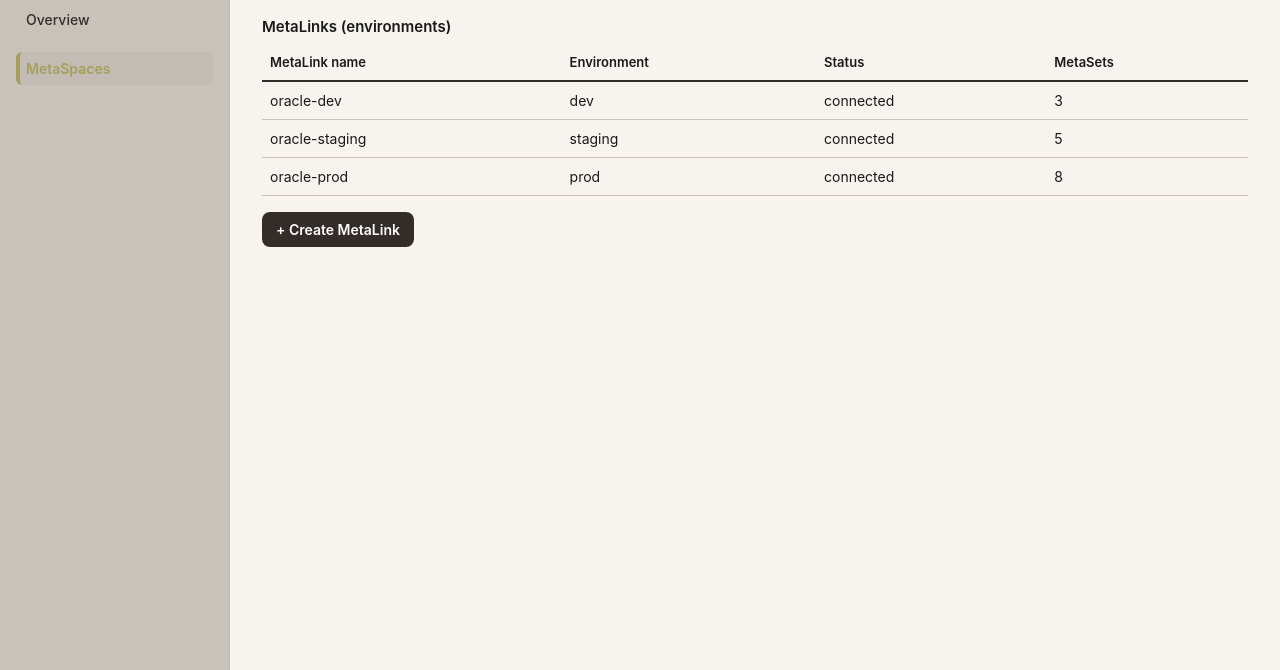
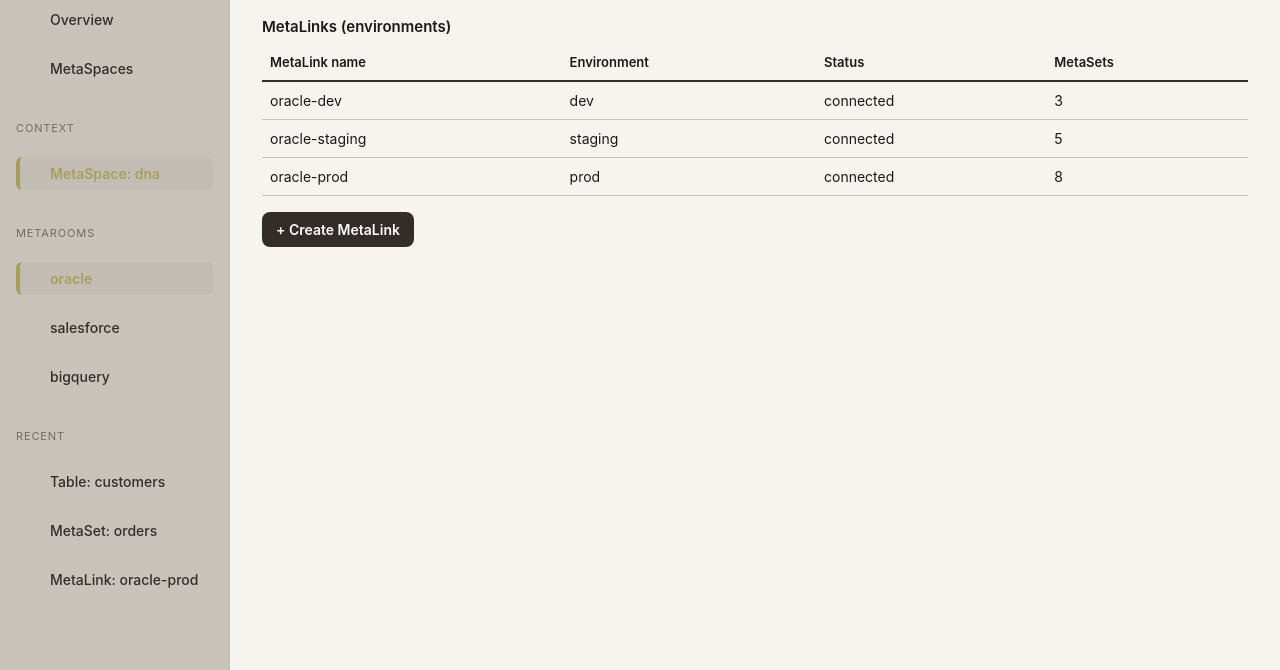
Before and after one commit to VikLchv/inmeta, a plain HTML site: page metaroom.html in a window 1280 px wide. Shown: the part 130-800 px from the top of the page. Drawn offline with Linux system fonts and the light colour scheme.

Commit message:
Add files via upload

```diff
--- a/metaroom.html
+++ b/metaroom.html
@@ -9,24 +9,106 @@
 
 <div class="layout">
 
+    <!-- SIDEBAR -->
     <div class="sidebar">
+
         <div class="sidebar-logo">Inmeta</div>
 
+        <!-- MAIN -->
         <div class="sidebar-section-label">Main</div>
-        <a class="nav-link" href="overview.html">Overview</a>
-        <a class="nav-link active" href="metaspaces.html">MetaSpaces</a>
+
+        <a class="nav-link" href="overview.html">
+            <span class="sidebar-link-icon">
+                <svg class="icon icon-sm" viewBox="0 0 24 24"></svg>
+            </span>
+            Overview
+        </a>
+
+        <a class="nav-link" href="metaspaces.html">
+            <span class="sidebar-link-icon">
+                <svg class="icon icon-sm" viewBox="0 0 24 24"></svg>
+            </span>
+            MetaSpaces
+        </a>
+
+        <!-- CONTEXT -->
+        <div class="sidebar-section-label">Context</div>
+
+        <!-- ACTIVE METASPACE -->
+        <a class="nav-link active" href="metaspace.html">
+            <span class="sidebar-link-icon">
+                <svg class="icon icon-sm" viewBox="0 0 24 24"></svg>
+            </span>
+            MetaSpace: dna
+        </a>
+
+        <!-- METAROOMS LIST -->
+        <div class="sidebar-section-label">MetaRooms</div>
+
+        <!-- ACTIVE METAROOM -->
+        <a class="nav-link active" href="metaroom.html">
+            <span class="sidebar-link-icon">
+                <svg class="icon icon-sm icon--neutral" viewBox="0 0 24 24"></svg>
+            </span>
+            oracle
+        </a>
+
+        <!-- OTHER ROOMS -->
+        <a class="nav-link" href="metaroom.html">
+            <span class="sidebar-link-icon">
+                <svg class="icon icon-sm icon--neutral" viewBox="0 0 24 24"></svg>
+            </span>
+            salesforce
+        </a>
+
+        <a class="nav-link" href="metaroom.html">
+            <span class="sidebar-link-icon">
+                <svg class="icon icon-sm icon--neutral" viewBox="0 0 24 24"></svg>
+            </span>
+            bigquery
+        </a>
+
+        <!-- RECENT -->
+        <div class="sidebar-section-label">Recent</div>
+
+        <a class="nav-link" href="table.html">
+            <span class="sidebar-link-icon">
+                <svg class="icon icon-sm icon--accent" viewBox="0 0 24 24"></svg>
+            </span>
+            Table: customers
+        </a>
+
+        <a class="nav-link" href="metaset.html">
+            <span class="sidebar-link-icon">
+                <svg class="icon icon-sm icon--accent" viewBox="0 0 24 24"></svg>
+            </span>
+            MetaSet: orders
+        </a>
+
+        <a class="nav-link" href="metalink.html">
+            <span class="sidebar-link-icon">
+                <svg class="icon icon-sm icon--accent" viewBox="0 0 24 24"></svg>
+            </span>
+            MetaLink: oracle-prod
+        </a>
     </div>
 
+
+    <!-- MAIN CONTENT AREA -->
     <div style="flex:1; display:flex; flex-direction:column;">
+
+        <!-- TOPBAR -->
         <div class="topbar">
-            <div class="topbar-title">MetaRoom: oracle (MetaSpace: dna)</div>
+            <div class="topbar-title">MetaRoom: oracle</div>
             <div class="topbar-right">
                 <span class="muted">System: Oracle</span>
                 <button class="btn-ghost">Connection settings</button>
             </div>
         </div>
 
+        <!-- CONTENT -->
         <div class="content">
+
             <div class="content-header">
                 <h1>oracle MetaRoom</h1>
                 <p>All Oracle environments connected to the dna MetaSpace.</p>
@@ -50,12 +132,14 @@
                         <td>connected</td>
                         <td>3</td>
                     </tr>
+
                     <tr onclick="location.href='metalink.html';">
                         <td>oracle-staging</td>
                         <td>staging</td>
                         <td>connected</td>
                         <td>5</td>
                     </tr>
+
                     <tr onclick="location.href='metalink.html';">
                         <td>oracle-prod</td>
                         <td>prod</td>
@@ -66,6 +150,7 @@
             </table>
 
             <button class="btn-primary" style="margin-top:16px;">+ Create MetaLink</button>
+
         </div>
     </div>
 
```
